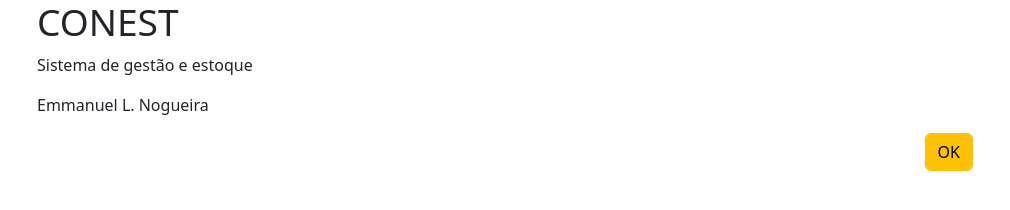
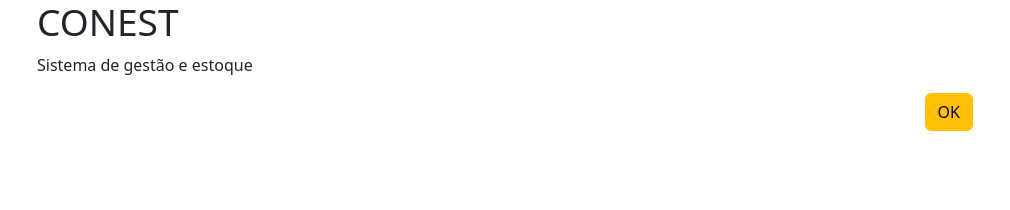
Before and after one commit to mryanalmeida/conestv1, an Electron app: page src/views/sobre.html in a window 1010 px wide. Drawn offline with Linux system fonts and the light colour scheme.

Commit message:
conestv1

```diff
--- a/src/views/sobre.html
+++ b/src/views/sobre.html
@@ -17,7 +17,7 @@
         <section id="sobre">
             <h1>CONEST</h1>
             <p>Sistema de gestão e estoque</p>
-            <p>Emmanuel L. Nogueira</p>
+            <p></p>
             <button class="btn btn-warning float-end" onclick="fechar()">OK</button>
         </section>
     </div>
```
